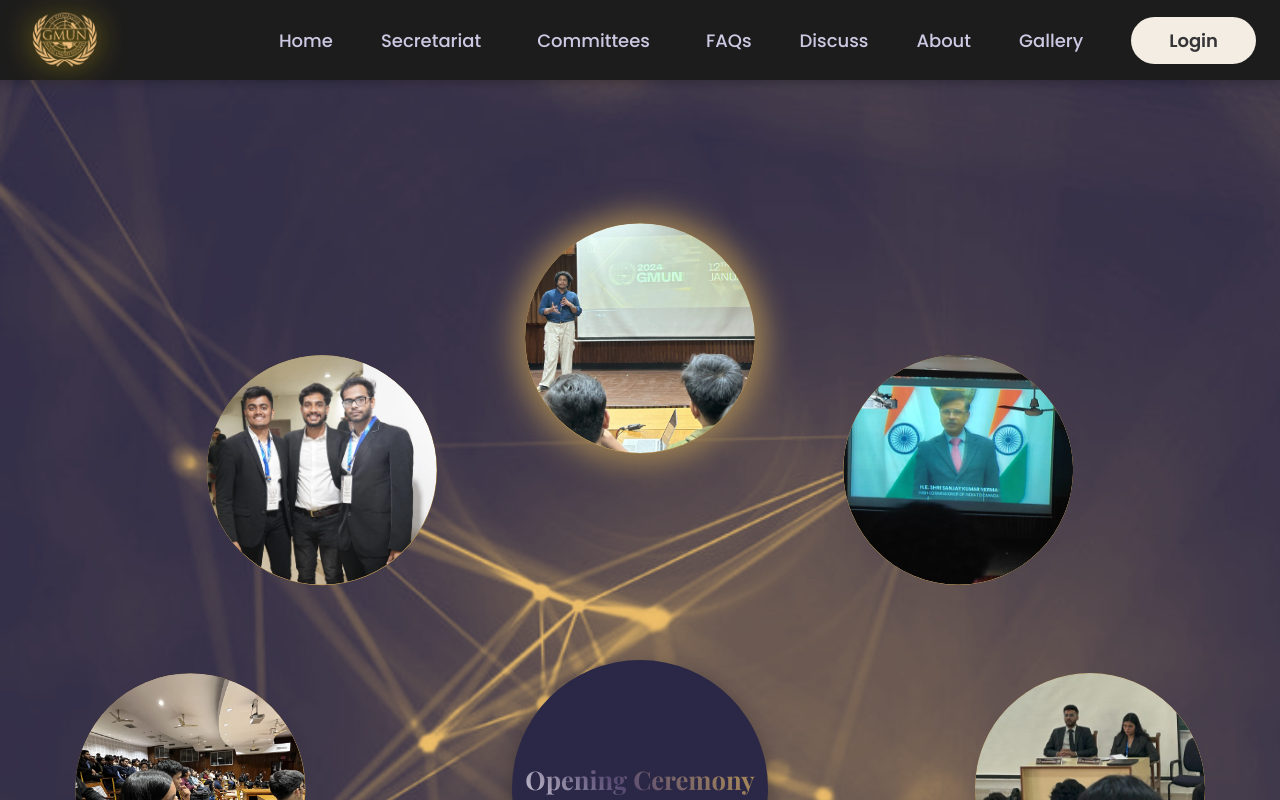
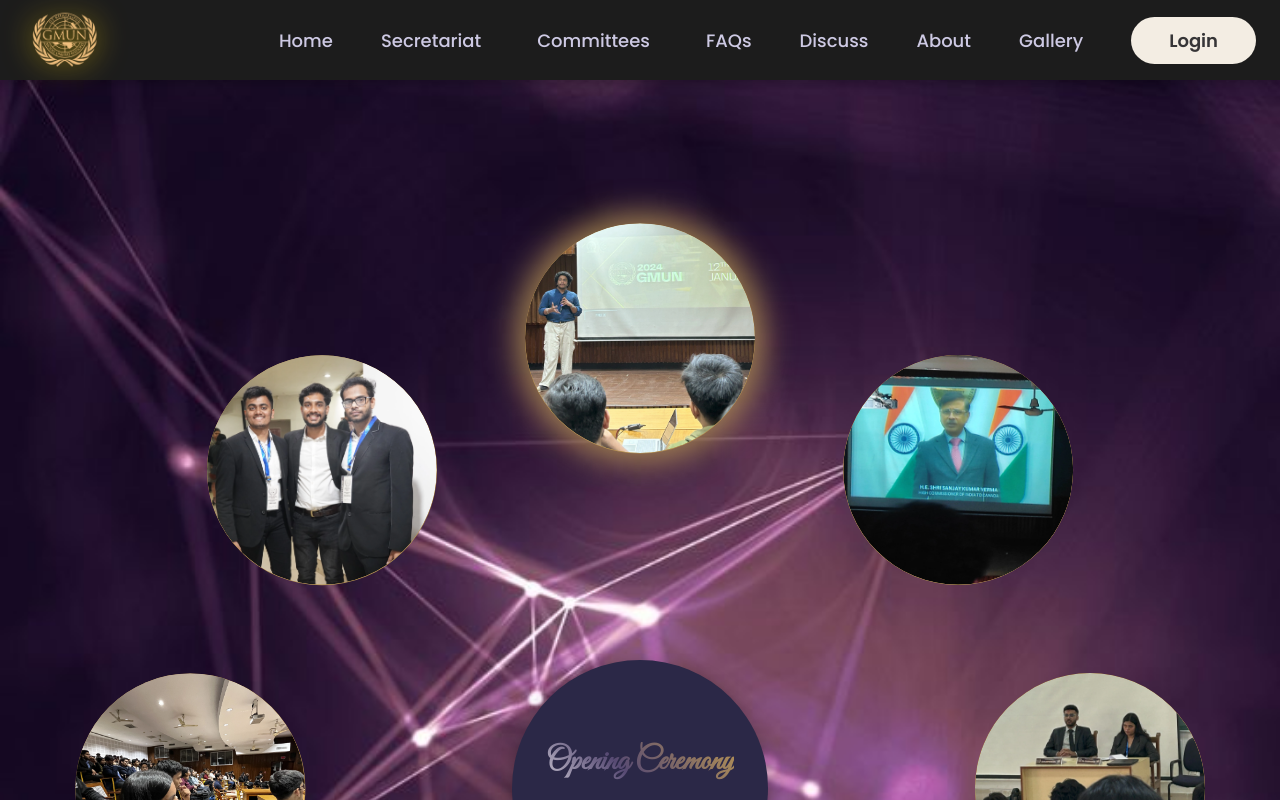
Before and after one commit to CQ-TechTeam-2025-26/GMUN-26-Website, a React (Create React App) app in the folder gmun/: page /gallery in a window 1280 px wide. Built offline with nearby package versions, Linux system fonts and the light colour scheme; no server answers; a small style sheet from the web is missing; a web font is replaced by a local one.

Commit message:
Slight changes

```diff
--- a/gmun/src/components/FAQs.css
+++ b/gmun/src/components/FAQs.css
@@ -15,7 +15,7 @@
 }
 
 .announcements-container {
-  background: rgba(255, 255, 255, 0.9); /* Slightly transparent white background */
+  background: rgba(243, 237, 227, 0.9); /* Slightly transparent light beige background */
   margin: 10px;
   padding: 20px;
   border: 1px solid #363537; /* Dark Gray */
@@ -46,7 +46,7 @@
   padding: 15px;
   border: 1px solid #ddd;
   border-radius: 15px;
-  background: #ffffff; /* White background for questions */
+  background: #f3ede3; /* Light beige background for questions */
   box-shadow: 5px 5px 15px rgba(54, 53, 55, 0.1), -5px -5px 15px rgba(255, 255, 255, 0.6);
   transition: transform 0.4s ease, background 0.4s ease, box-shadow 0.4s ease;
   color: #574A73; /* Dark Purple */
@@ -92,7 +92,7 @@
 .outer-faq .heading-all{
   padding-top: 30px;
   padding-bottom: 12px;
-  color: #CDC9E3;
+  color: #d4af3b;
 }
 
 .question {
--- a/gmun/src/components/Gallery.css
+++ b/gmun/src/components/Gallery.css
@@ -1,4 +1,5 @@
 @import url('https://fonts.googleapis.com/css2?family=Playfair+Display:wght@700&family=Roboto:wght@400;500&display=swap');
+@import url('https://fonts.googleapis.com/css2?family=Great+Vibes&display=swap');
 
 
 
@@ -16,7 +17,7 @@ body.no-scroll {
   background-color: #b69354;
   z-index: 1;
   overflow-y: hidden;
-  background-image: url('../images/bg.png');
+  background-image: url('GMUN_Background.jpeg');
   background-size: cover;
   background-repeat: no-repeat;
   background-position: center;
@@ -57,15 +58,19 @@ body.no-scroll {
 }
 
 .logo-text {
-  font-size: 2vw;
-  font-family: 'Playfair Display', 'Times New Roman', serif;
+  font-size: 2.5vw;
+  font-family: 'Great Vibes', 'Times New Roman', serif;
   position: absolute;
   top: 40%;
-  background: linear-gradient(45deg, #ffffff, #574a73, #b69354, #ffffff);
-  background-size: 200%;
+  left: 50%;
+  transform: translate(-50%, -50%);
+  background: linear-gradient(45deg, #ffffff, #574a73, #b69354, #ffffff); background-size: 200%;
   -webkit-background-clip: text;
   -webkit-text-fill-color: transparent;
   animation: shimmer 4s infinite;
+  text-align: center;
+  white-space: nowrap;
+  overflow: hidden;
 }
 
 @keyframes shimmer {
--- a/gmun/src/components/Gallery.js
+++ b/gmun/src/components/Gallery.js
@@ -56,7 +56,7 @@ const texts = [
   "Day 2",
   "Day 2",
   "Day 2",
-  "day 2",
+  "Day 2",
   "Award Distributions",
   "Closing Remarks",
   "Closing Ceremony",
```
